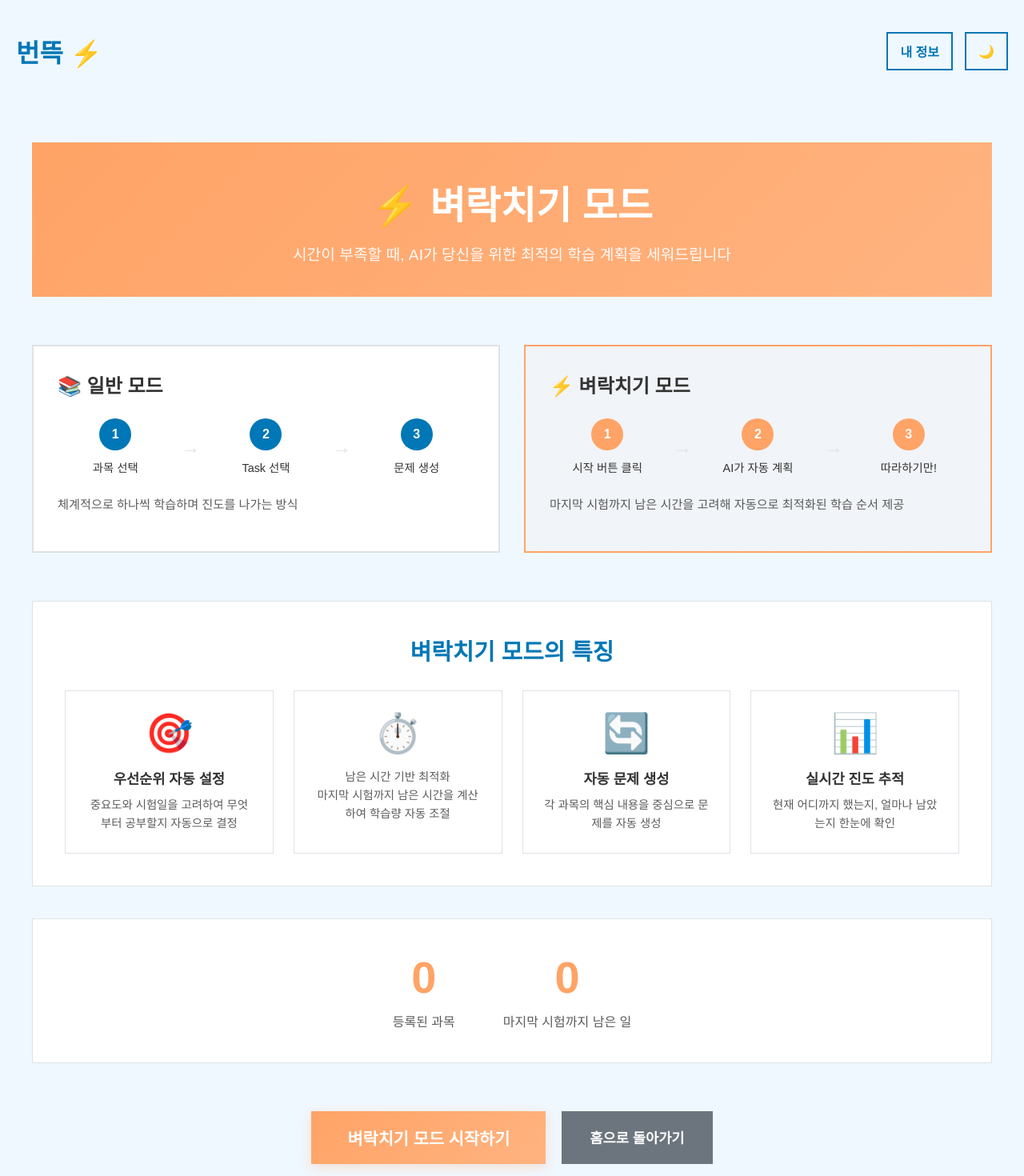
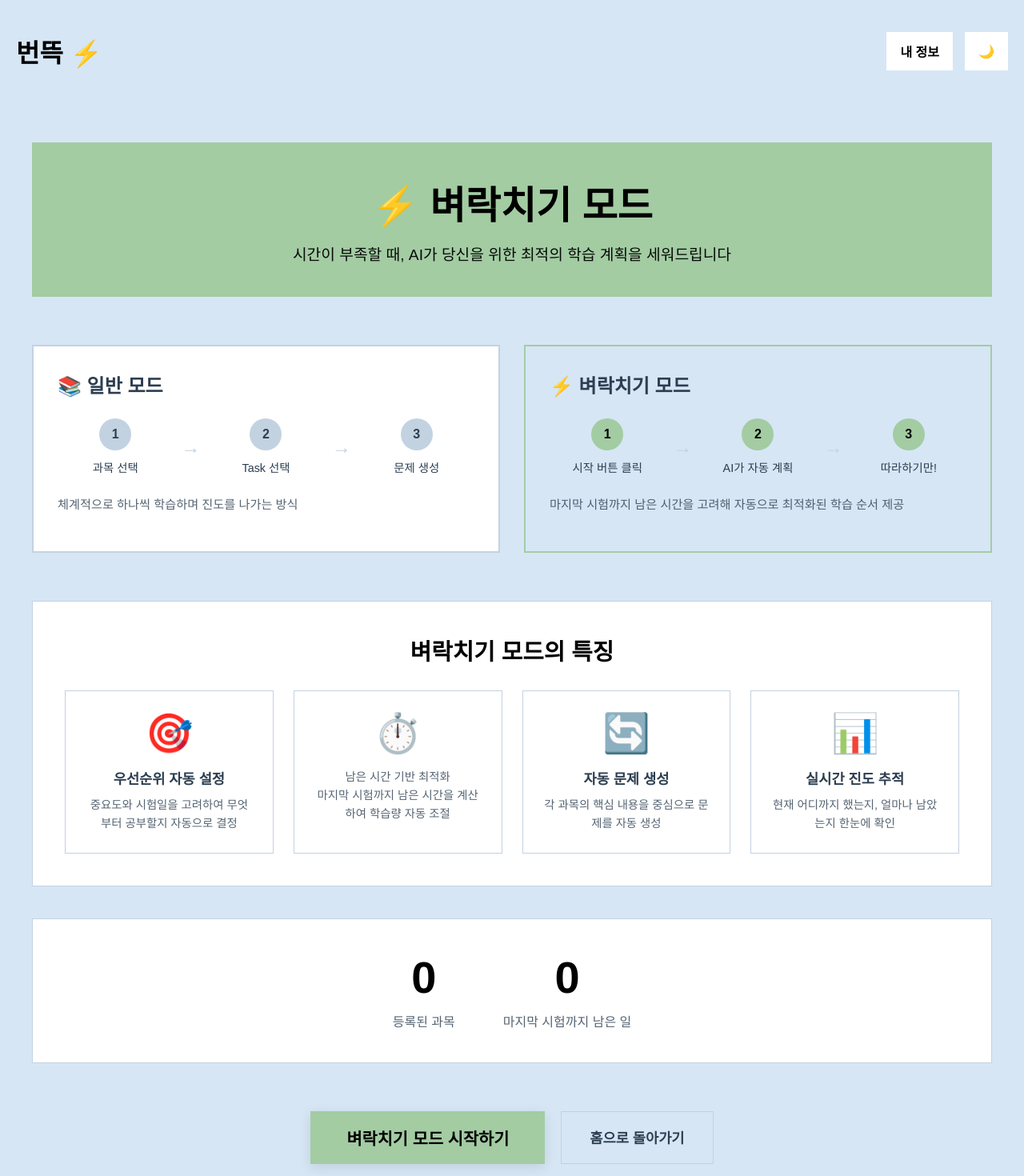
Before and after one commit to Beon-tteuk-Project/Beon-tteuk-FrontEnd, a React (Create React App) app: page /cramming in a window 1280 px wide. Shown: the top 1470 px of the page at 80% size. Built offline with nearby package versions, Linux system fonts and the light colour scheme; sample sign-in values are in the browser's storage; a web font is replaced by a local one.

Commit message:
style: 전체적인 스타일 개선 (중간 단계)

```diff
--- a/src/styles/chat.css
+++ b/src/styles/chat.css
@@ -39,7 +39,7 @@
 }
 
 .history-list li:hover {
-  background-color: #e9ecef;
+  background-color: var(--border-color);
 }
 
 .chat-main {
@@ -55,7 +55,7 @@
   border: 1px solid var(--border-color);
   border-radius: 8px;
   margin-bottom: 20px;
-  background-color: #f9f9f9;
+  background-color: var(--input-bg);
 }
 
 .chat-input-form {
@@ -69,7 +69,7 @@
 
 .chat-input-form button {
   background-color: var(--primary-color);
-  color: white;
+  color: var(--text-on-primary);
   width: 100px;
 }
 
--- a/src/styles/cramming.css
+++ b/src/styles/cramming.css
@@ -3,18 +3,18 @@
   text-align: center;
   margin: 40px 0;
   padding: 30px;
-  background: linear-gradient(135deg, #ffa366 0%, #ffb380 100%);
+  background: var(--primary-color);
   border-radius: 0;
-  box-shadow: 0 4px 15px rgba(255, 163, 102, 0.2);
+  box-shadow: 0 4px 15px rgba(0, 0, 0, 0.1);
 }
 
 .cramming-btn-large {
-  background-color: white;
-  color: #ff8c5a;
+  background-color: var(--container-bg);
+  color: #000000; /* 글자색 검은색으로 변경 */
   font-size: 1.5rem;
   font-weight: 700;
   padding: 20px 50px;
-  border: none;
+  border: 1px solid var(--primary-color);
   border-radius: 0;
   cursor: pointer;
   transition: all 0.3s ease;
@@ -24,11 +24,10 @@
 .cramming-btn-large:hover {
   transform: translateY(-2px);
   box-shadow: 0 6px 20px rgba(0, 0, 0, 0.2);
-  background-color: #fff5f2;
 }
 
 .cramming-hint {
-  color: white;
+  color: var(--text-on-primary);
   margin-top: 15px;
   font-size: 1rem;
   opacity: 0.95;
@@ -50,14 +49,15 @@
 .cramming-header {
   text-align: center;
   padding: 40px 20px;
-  background: linear-gradient(135deg, #ffa366 0%, #ffb380 100%);
+  background: var(--primary-color);
   border-radius: 0;
-  color: white;
+  color: var(--text-on-primary);
 }
 
 .cramming-header h1 {
   font-size: 3rem;
   margin: 0 0 15px 0;
+  color: #000000;
 }
 
 .cramming-subtitle {
@@ -88,8 +88,8 @@
 }
 
 .mode-card.highlight {
-  border-color: #ffa366;
-  background: linear-gradient(135deg, rgba(255, 163, 102, 0.05) 0%, rgba(255, 179, 128, 0.05) 100%);
+  border-color: var(--primary-color);
+  background: none;
 }
 
 .mode-card h3 {
@@ -115,15 +115,16 @@
   width: 40px;
   height: 40px;
   line-height: 40px;
-  background-color: var(--primary-color);
-  color: white;
+  background-color: var(--border-color);
+  color: var(--text-color);
   border-radius: 50%;
   font-weight: 700;
   margin-bottom: 10px;
 }
 
 .mode-card.highlight .step-number {
-  background-color: #ffa366;
+  background-color: var(--primary-color);
+  color: var(--text-on-primary);
 }
 
 .mode-step p {
@@ -158,7 +159,7 @@
   text-align: center;
   font-size: 1.8rem;
   margin: 0 0 30px 0;
-  color: var(--primary-color);
+  color: #000000;
 }
 
 .feature-grid {
@@ -219,7 +220,7 @@
   display: block;
   font-size: 3.5rem;
   font-weight: 700;
-  color: #ffa366;
+  color: #000000;
   margin-bottom: 10px;
 }
 
@@ -239,8 +240,8 @@
 }
 
 .start-cramming-btn {
-  background: linear-gradient(135deg, #ffa366 0%, #ffb380 100%);
-  color: white;
+  background: var(--primary-color);
+  color: var(--text-on-primary);
   font-size: 1.3rem;
   font-weight: 700;
   padding: 18px 45px;
@@ -248,27 +249,28 @@
   border-radius: 0;
   cursor: pointer;
   transition: all 0.3s ease;
-  box-shadow: 0 4px 15px rgba(255, 163, 102, 0.3);
+  box-shadow: 0 4px 15px rgba(0, 0, 0, 0.1);
 }
 
 .start-cramming-btn:hover {
   transform: translateY(-2px);
-  box-shadow: 0 6px 20px rgba(255, 163, 102, 0.4);
+  box-shadow: 0 6px 20px rgba(0, 0, 0, 0.2);
 }
 
 .back-home-btn {
-  background-color: #6c757d;
-  color: white;
+  background-color: transparent;
+  color: var(--text-color);
   font-size: 1.1rem;
   padding: 18px 35px;
-  border: none;
+  border: 1px solid var(--border-color);
   border-radius: 0;
   cursor: pointer;
   transition: all 0.3s ease;
 }
 
 .back-home-btn:hover {
-  background-color: #5a6268;
+  background-color: var(--container-bg);
+  border-color: var(--primary-color);
 }
 
 /* Progress Page */
@@ -281,14 +283,15 @@
   text-align: center;
   margin-bottom: 40px;
   padding: 30px;
-  background: linear-gradient(135deg, #ffa366 0%, #ffb380 100%);
+  background: var(--primary-color);
   border-radius: 0;
-  color: white;
+  color: var(--text-on-primary);
 }
 
 .progress-header h2 {
   font-size: 2rem;
   margin: 0 0 10px 0;
+  color: #000000;
 }
 
 .progress-header p {
@@ -315,20 +318,20 @@
 }
 
 .timeline-item.active {
-  border-color: #ffa366;
-  box-shadow: 0 4px 15px rgba(255, 163, 102, 0.2);
+  border-color: var(--primary-color);
+  box-shadow: 0 4px 15px rgba(0, 0, 0, 0.1);
 }
 
 .timeline-item.completed {
-  opacity: 0.6;
-  border-color: var(--success-color);
+  opacity: 0.7;
+  border-left: 5px solid var(--success-color);
 }
 
 .timeline-marker {
   width: 50px;
   height: 50px;
   background-color: var(--border-color);
-  color: white;
+  color: var(--text-color);
   border-radius: 50%;
   display: flex;
   align-items: center;
@@ -339,12 +342,14 @@
 }
 
 .timeline-item.active .timeline-marker {
-  background: linear-gradient(135deg, #ffa366 0%, #ffb380 100%);
+  background: var(--primary-color);
+  color: var(--text-on-primary);
   animation: pulse 2s ease-in-out infinite;
 }
 
 .timeline-item.completed .timeline-marker {
   background-color: var(--success-color);
+  color: white;
 }
 
 @keyframes pulse {
@@ -363,7 +368,7 @@
 .timeline-content h4 {
   font-size: 1.3rem;
   margin: 0 0 10px 0;
-  color: var(--text-color);
+  color: #000000;
 }
 
 .timeline-content p {
@@ -374,8 +379,8 @@
 }
 
 .study-now-btn {
-  background-color: #ffa366;
-  color: white;
+  background-color: var(--primary-color);
+  color: var(--text-on-primary);
   padding: 12px 25px;
   border: none;
   border-radius: 0;
@@ -387,8 +392,8 @@
 }
 
 .study-now-btn:hover {
-  background-color: #ff8c5a;
   transform: translateY(-2px);
+  box-shadow: 0 4px 12px rgba(0, 0, 0, 0.15);
 }
 
 .progress-footer {
@@ -397,15 +402,15 @@
 }
 
 .progress-footer .back-btn {
-  background-color: #6c757d;
-  color: white;
+  background-color: transparent;
+  color: var(--text-color);
   padding: 12px 30px;
-  border: none;
+  border: 1px solid var(--border-color);
   border-radius: 0;
   cursor: pointer;
   font-size: 1rem;
 }
 
 .progress-footer .back-btn:hover {
-  background-color: #5a6268;
+  background-color: var(--container-bg);
 }
--- a/src/styles/form.css
+++ b/src/styles/form.css
@@ -18,7 +18,7 @@
 
 .form-container h2 {
   text-align: center;
-  color: var(--primary-color);
+  color: #000000;
   margin-bottom: 10px;
 }
 
@@ -34,7 +34,7 @@
 
 .form-container button {
   background-color: var(--primary-color);
-  color: white;
+  color: var(--text-on-primary);
   width: 100%;
   padding: 12px;
   border: none;
@@ -45,7 +45,8 @@
 }
 
 .form-container button:hover {
-  background-color: var(--secondary-color);
+  transform: translateY(-2px);
+  box-shadow: 0 4px 12px rgba(0, 0, 0, 0.1);
 }
 
 .email-verification,
@@ -70,7 +71,7 @@
 }
 
 .form-links a {
-  color: var(--primary-color);
+  color: #000000;
   text-decoration: none;
 }
 
--- a/src/styles/global.css
+++ b/src/styles/global.css
@@ -2,26 +2,29 @@
 @import url('https://cdn.jsdelivr.net/gh/orioncactus/pretendard/dist/web/static/pretendard.css');
 
 :root {
-  --primary-color: #0077b6;
-  --secondary-color: #00b4d8;
-  --background-color: #f0f8ff;
-  --text-color: #333;
-  --container-bg: #ffffff;
+  /* New Color Palette */
+  --primary-color: rgb(163, 204, 163);   /* Soft Green */
+  --secondary-color: rgb(143, 184, 143);  /* Darker Soft Green for hover/accent */
+  --background-color: rgb(214, 230, 245); /* Pale Blue */
+  --text-color: #2c3e50;                 /* Soft Black */
+  --text-on-primary: #000000;            /* Text for on top of primary color */
+  --container-bg: #ffffff;             /* Keep containers white for clarity */
   --input-bg: #ffffff;
-  --border-color: #dee2e6;
+  --border-color: rgb(195, 210, 225);   /* Lighter, softer border */
   --error-color: #e74c3c;
   --success-color: #2ecc71;
 }
 
-/* Dark Mode */
+/* Dark Mode using the new palette */
 body.dark-mode {
-  --primary-color: #00b4d8;
-  --secondary-color: #0096c7;
-  --background-color: #1a1a1a;
-  --text-color: #f0f0f0;
-  --container-bg: #2d2d2d;
-  --input-bg: #3a3a3a;
-  --border-color: #444;
+  --primary-color: rgb(163, 204, 163);
+  --secondary-color: rgb(143, 184, 143);
+  --background-color: #2c3e50; /* Dark Slate Blue */
+  --text-color: #ecf0f1;
+  --text-on-primary: #000000; /* Text for on top of primary color */
+  --container-bg: #34495e; /* Lighter Slate Blue */
+  --input-bg: #34495e;
+  --border-color: #4a6278;
 }
 
 body {
--- a/src/styles/header.css
+++ b/src/styles/header.css
@@ -9,7 +9,7 @@
 .logo {
   font-size: 2rem;
   font-weight: 800;
-  color: var(--primary-color);
+  color: #000000;
   cursor: pointer;
 }
 
@@ -19,20 +19,21 @@
 }
 
 .nav-btn {
-  background-color: transparent;
-  color: var(--primary-color);
+  background-color: white;
+  color: #000000;
   font-weight: 600;
-  border: 2px solid var(--primary-color);
+  border: 2px solid white;
+  transition: all 0.3s ease;
 }
 
 .nav-btn:hover {
-  background-color: var(--primary-color);
-  color: white;
+  transform: translateY(-2px);
+  box-shadow: 0 4px 12px rgba(0, 0, 0, 0.1);
 }
 
 .nav-btn.primary {
     background-color: var(--primary-color);
-    color: white;
+    color: var(--text-on-primary);
 }
 
 .nav-btn.primary:hover {
--- a/src/styles/modal.css
+++ b/src/styles/modal.css
@@ -29,5 +29,6 @@
   border: none;
   font-size: 1.8rem;
   cursor: pointer;
-  color: #888;
+  color: var(--text-color);
+  opacity: 0.6;
 }
--- a/src/styles/problem.css
+++ b/src/styles/problem.css
@@ -12,7 +12,7 @@
 }
 
 .problem-header h2 {
-  color: var(--primary-color);
+  color: #000000;
   margin: 0;
 }
 
@@ -29,7 +29,7 @@
 
 .generate-btn {
   background-color: var(--primary-color);
-  color: white;
+  color: var(--text-on-primary);
   border: none;
   padding: 15px 40px;
   border-radius: 0;
@@ -60,7 +60,7 @@
 }
 
 .problem-item h3 {
-  color: var(--primary-color);
+  color: #000000;
   margin-top: 0;
   margin-bottom: 15px;
 }
@@ -129,7 +129,7 @@
 }
 
 .problem-view-header h2 {
-  color: var(--primary-color);
+  color: #000000;
   margin: 0 0 15px 0;
 }
 
@@ -173,7 +173,7 @@
 }
 
 .problem-detail-header h3 {
-  color: var(--primary-color);
+  color: #000000;
   margin: 0;
 }
 
--- a/src/styles/subject.css
+++ b/src/styles/subject.css
@@ -14,7 +14,7 @@
 }
 
 .subject-header h2 {
-  color: var(--primary-color);
+  color: #000000;
   margin: 0;
   white-space: nowrap;
   flex-shrink: 0;
@@ -31,7 +31,7 @@
 
 .add-subject-btn {
   background-color: var(--primary-color);
-  color: white;
+  color: var(--text-on-primary);
   width: 100%;
   padding: 12px;
   font-size: 1.1rem;
@@ -40,7 +40,8 @@
 }
 
 .add-subject-btn:hover {
-  background-color: var(--secondary-color);
+  transform: translateY(-2px);
+  box-shadow: 0 4px 12px rgba(0, 0, 0, 0.1);
 }
 
 .add-subject-container {
@@ -51,7 +52,7 @@
 
 .add-subject-container h3 {
   text-align: center;
-  color: var(--primary-color);
+  color: #000000;
   margin-bottom: 10px;
 }
 
```
Also changed, not shown: src/styles/profile.css (+15 -8 lines), src/styles/task.css (+12 -10 lines).
